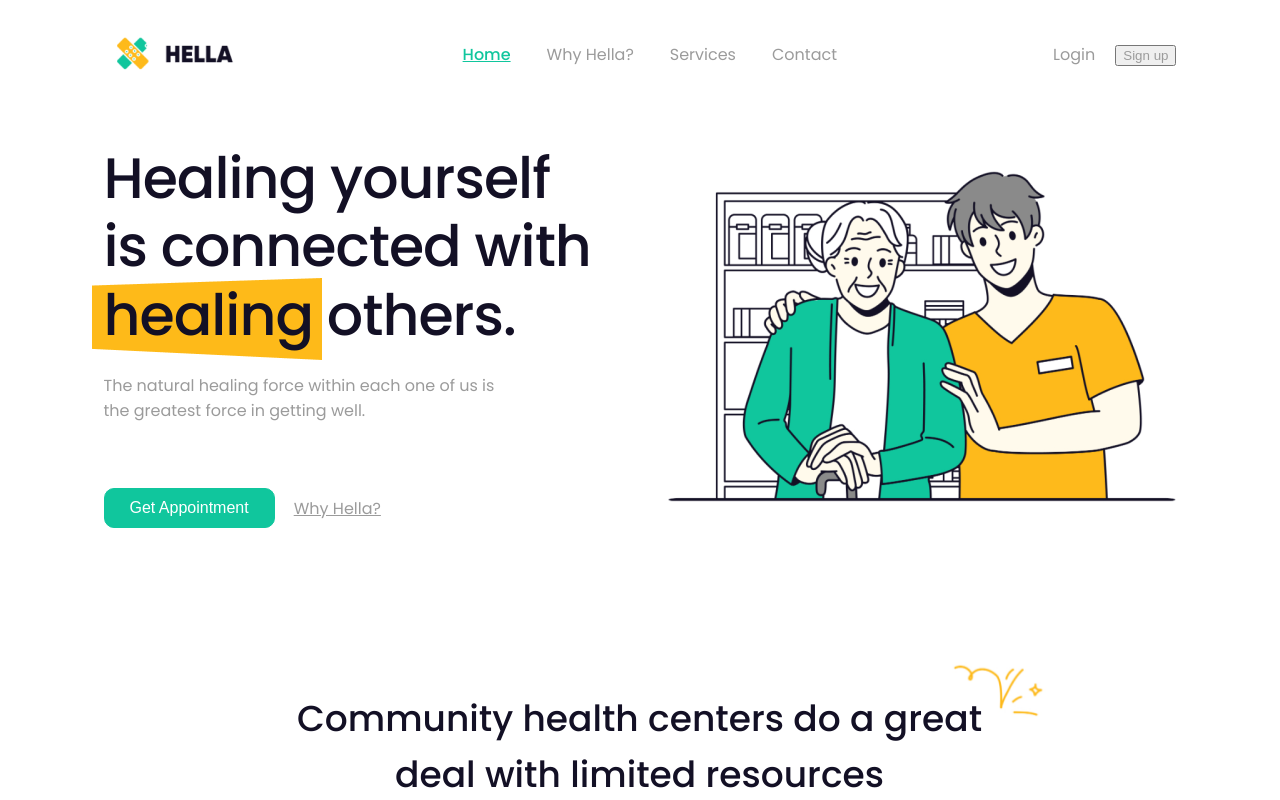
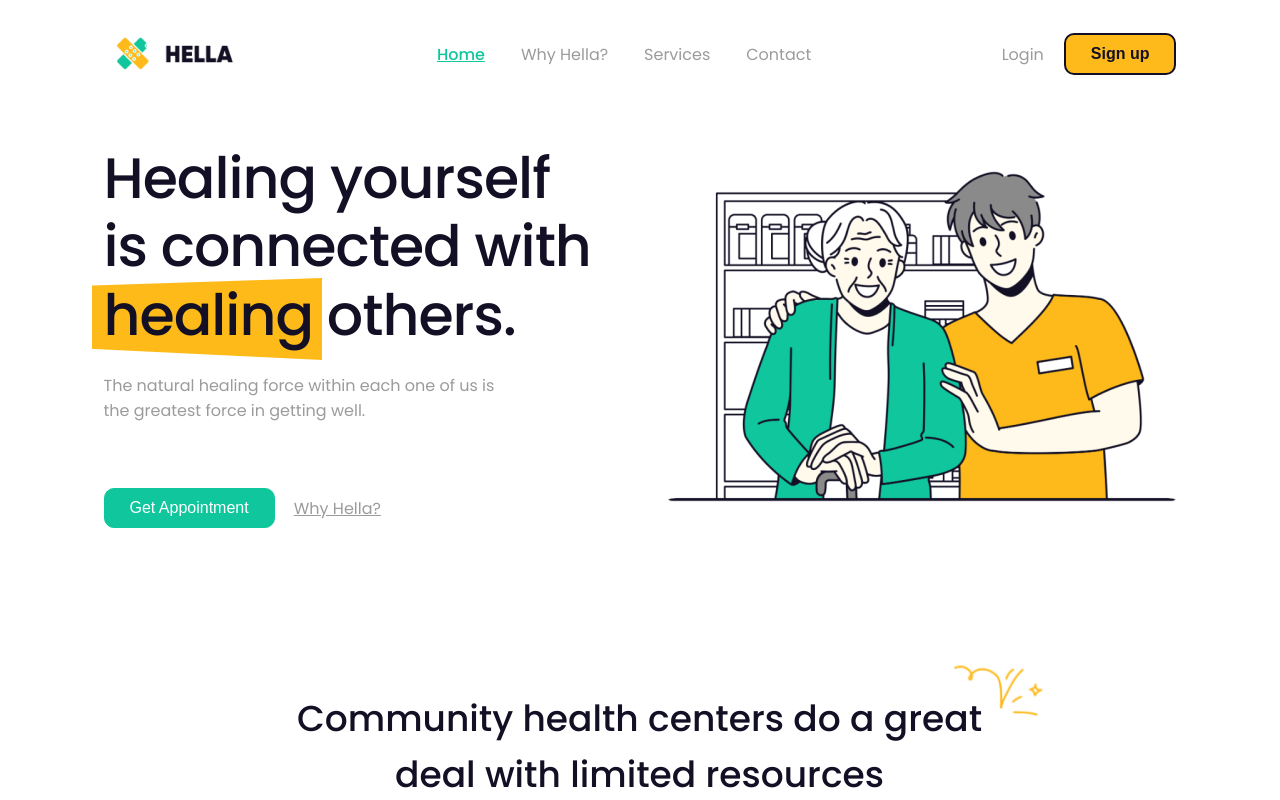
Before and after one commit to victorgodoi/react-sass-single-app, a React (Create React App) app: page / in a window 1280 px wide. Shown: the top 800 px of the page. Built offline with nearby package versions, Linux system fonts and the light colour scheme.

Commit message:
Button Header

```diff
--- a/src/components/Header.js
+++ b/src/components/Header.js
@@ -1,5 +1,6 @@
 import styled, { css } from "styled-components"
 import MenuItem from './MenuItem'
+import Button from "./Button"
 
 const Header = styled.header`
     width: 100%;
@@ -50,7 +51,7 @@ const Component = ({ small, itemAtivo }) => {
             </nav>
             <MenuAuth>
                 <li>Login</li>
-                <li><button>Sign up</button></li>
+                <li><Button>Sign up</Button></li>
             </MenuAuth>
         </Content>
     </Header>
```
